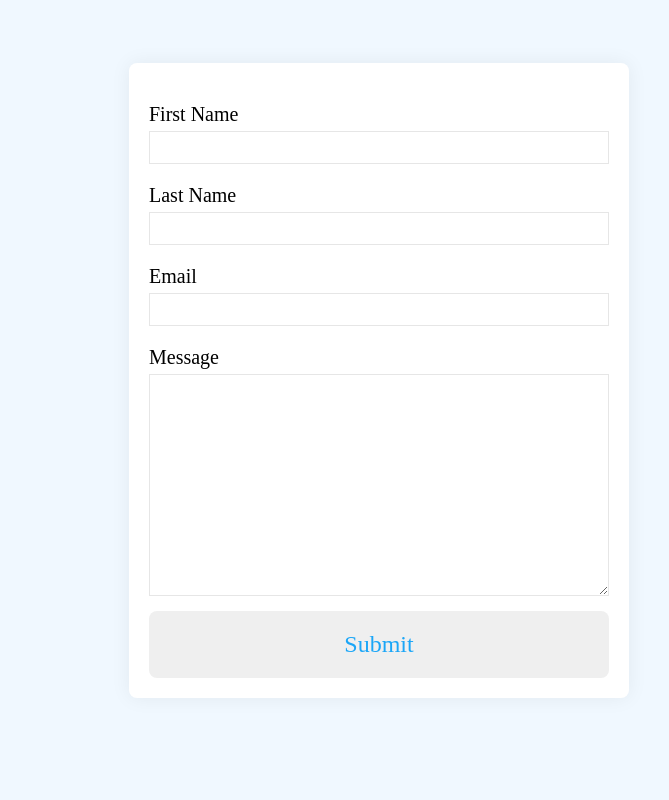
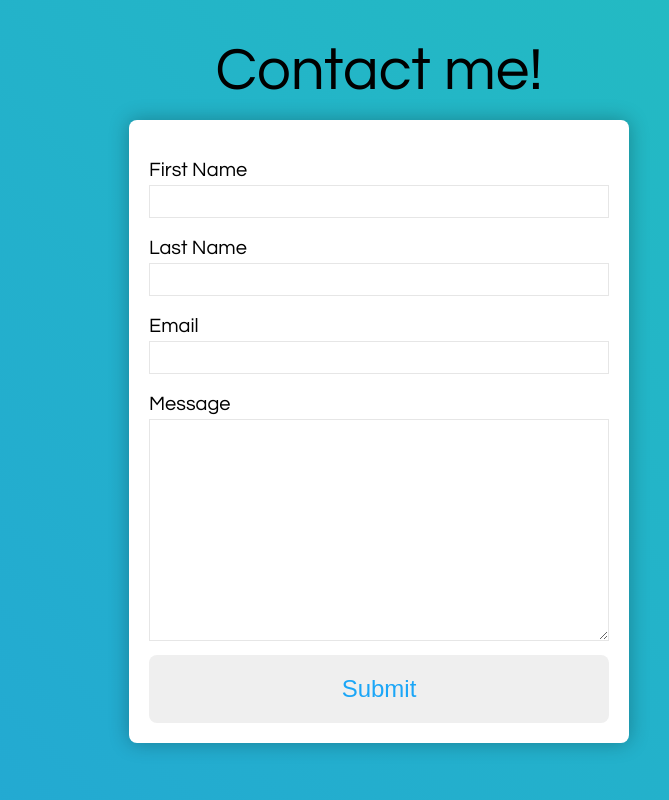
Before and after one commit to carlinhu/ContactMe, a PHP site: page / in a window 1280 px wide. Shown: the whole page, without its empty margins (261-930 px from the left). Run offline with PHP 8.4, Linux system fonts and the light colour scheme.

Commit message:
Style update

```diff
--- a/index.html
+++ b/index.html
@@ -5,13 +5,24 @@
     <meta charset="UTF-8">
     <meta name="viewport" content="width=device-width, initial-scale=1.0">
     <link rel="stylesheet" href="style.css">
+    <link rel = "shortcut icon" type="image/png" href="img/favicon.png">
     <title>ContactMe</title>
+    <link rel="preconnect" href="https://fonts.gstatic.com">
+    <link href="https://fonts.googleapis.com/css2?family=Questrial&display=swap" rel="stylesheet">
+    <style>
+      body{
+        font-family: 'Questrial', sans-serif;
+      }
+    </style>
 </head>
 <body>
     <section>
+      <div class="title">
+        <label for="title">Contact me!</label>
+      </div>
+
         <div class="container">
           <form action="https://formspree.io/f/xzbyboog" method="POST" id="my-form">
-
             <div class="form-group">
               <label for="firstName"> First Name</label>
               <input type="text" id="firstName" name="First name">
--- a/style.css
+++ b/style.css
@@ -9,18 +9,30 @@
   section {
     height: 100vh;
     width: 100%;
-    background-color: aliceblue;
+    background: linear-gradient(45deg, #EE7752, #23A6D5, #23D5AB);
+    background-size: 400% 400%;
     display: flex;
     align-items: center;
     justify-content: center;
     flex-direction: column;
+
+    position: relative;
+    animation: change 10s ease-in-out infinite;
   }
+  .title{
+    position: fixed;
+    top: 40px;
+    font-size: 60px;
+  }
+
   .container {
+    position: fixed;
+    top: 120px;
     width: 90%;
     max-width: 500px;
     margin: 0 auto;
     padding: 20px;
-    box-shadow: 0px 0px 20px #00000010;
+    box-shadow: 0px 0px 20px #00000048;
     background-color: white;
     border-radius: 8px;
     margin-bottom: 20px;
@@ -49,7 +61,6 @@
     padding: 20px;
     font-size: 24px;
     border-radius: 8px;
-    font-family: "Montserrat";
     color: rgb(27, 166, 247);
     text-align: center;
     cursor: pointer;
@@ -90,3 +101,15 @@
       pointer-events: none;
     }
   }
+
+  @keyframes change{
+    0% {
+      background-position: 0 50%;
+    }
+    50% {
+      background-position: 100% 50%;
+    }
+    100% {
+      background-position: 0 50%;
+    }
+  }
```
Also changed, not shown: img/favicon.png (added).
